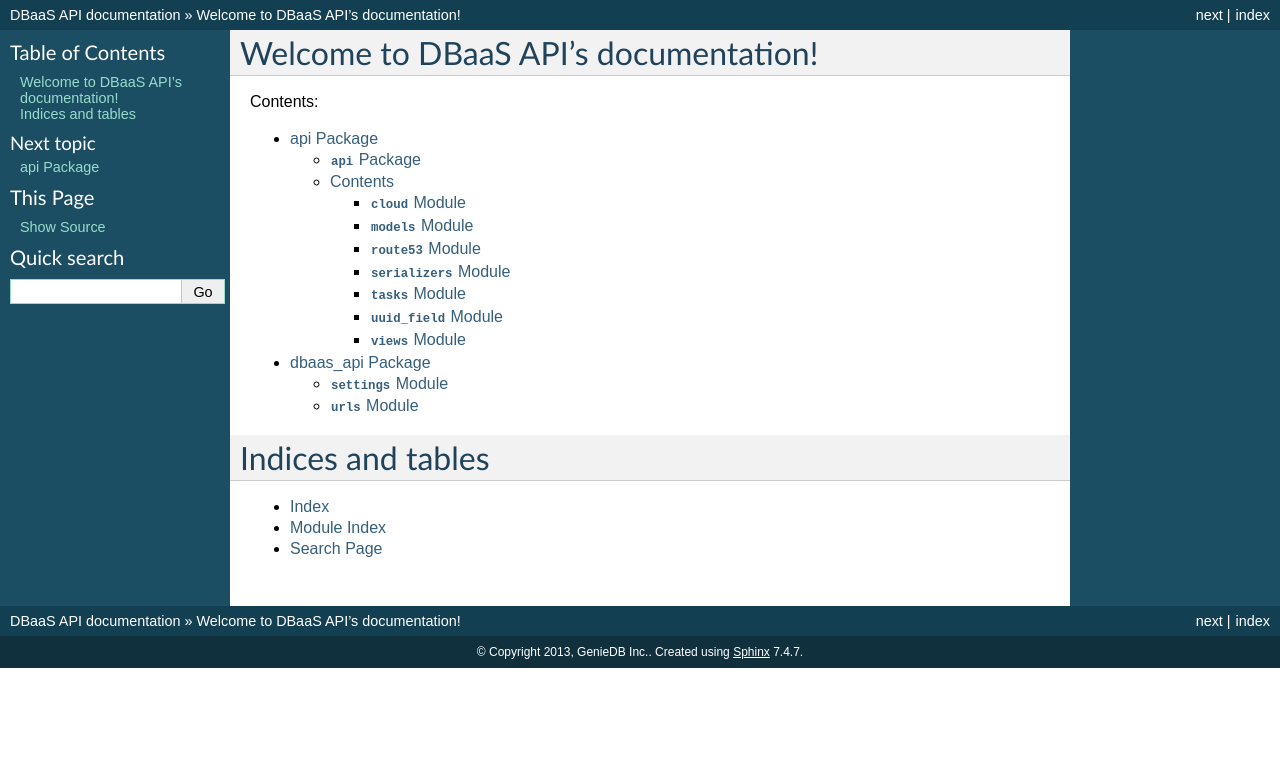
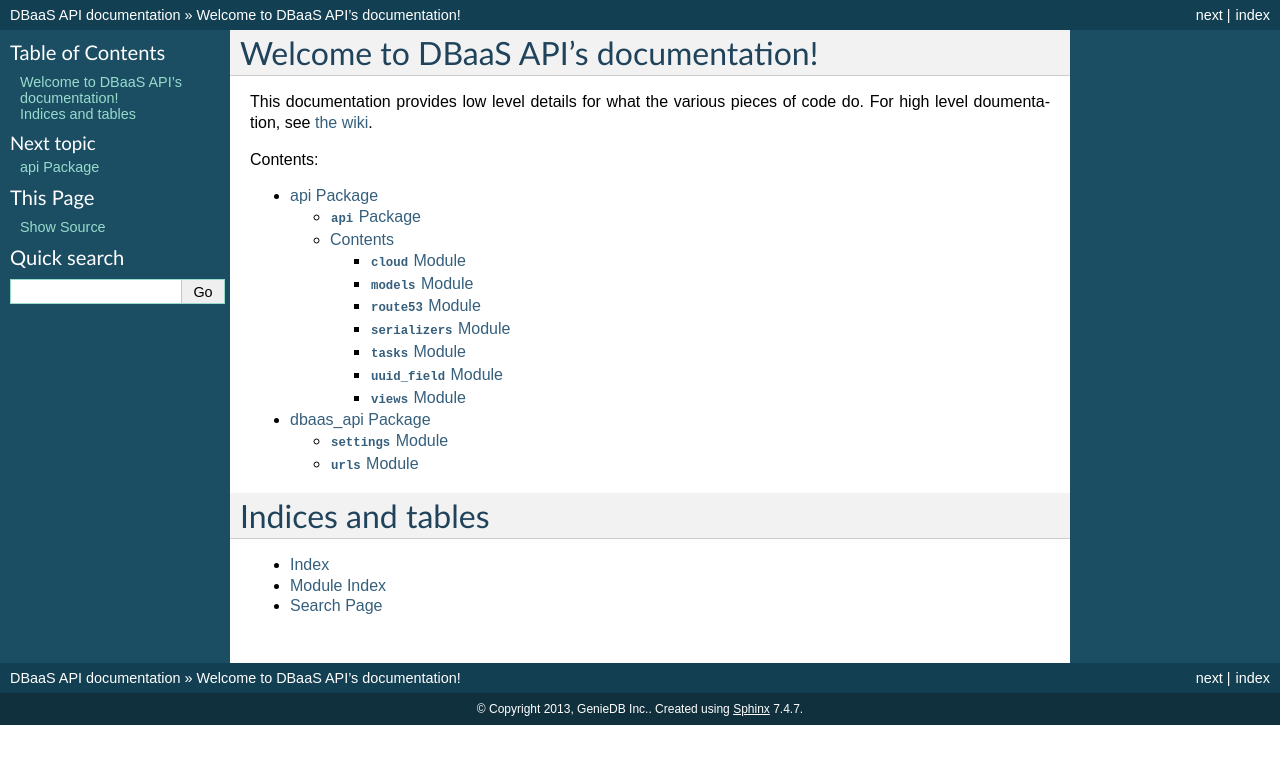
Before and after one commit to davidn/dbaas, a Sphinx documentation site: the page built from api/doc/index.rst, in a window 1280 px wide. Shown: the top 764 px of the page. Built offline with Sphinx 7.4.7, drawn with Linux system fonts in a browser that asks for light colours; the version number could not be read and is left out.

Commit message:
Docs: provide link to confluence

```diff
--- a/api/doc/index.rst
+++ b/api/doc/index.rst
@@ -4,7 +4,12 @@
    contain the root `toctree` directive.
 
 Welcome to DBaaS API's documentation!
-==============================
+=====================================
+
+This documentation provides low level details for what the various
+pieces of code do. For high level doumentation, see `the wiki`_.
+
+.. _the wiki: https://geniedb.atlassian.net/wiki/x/AoAzAQ
 
 Contents:
 
```
